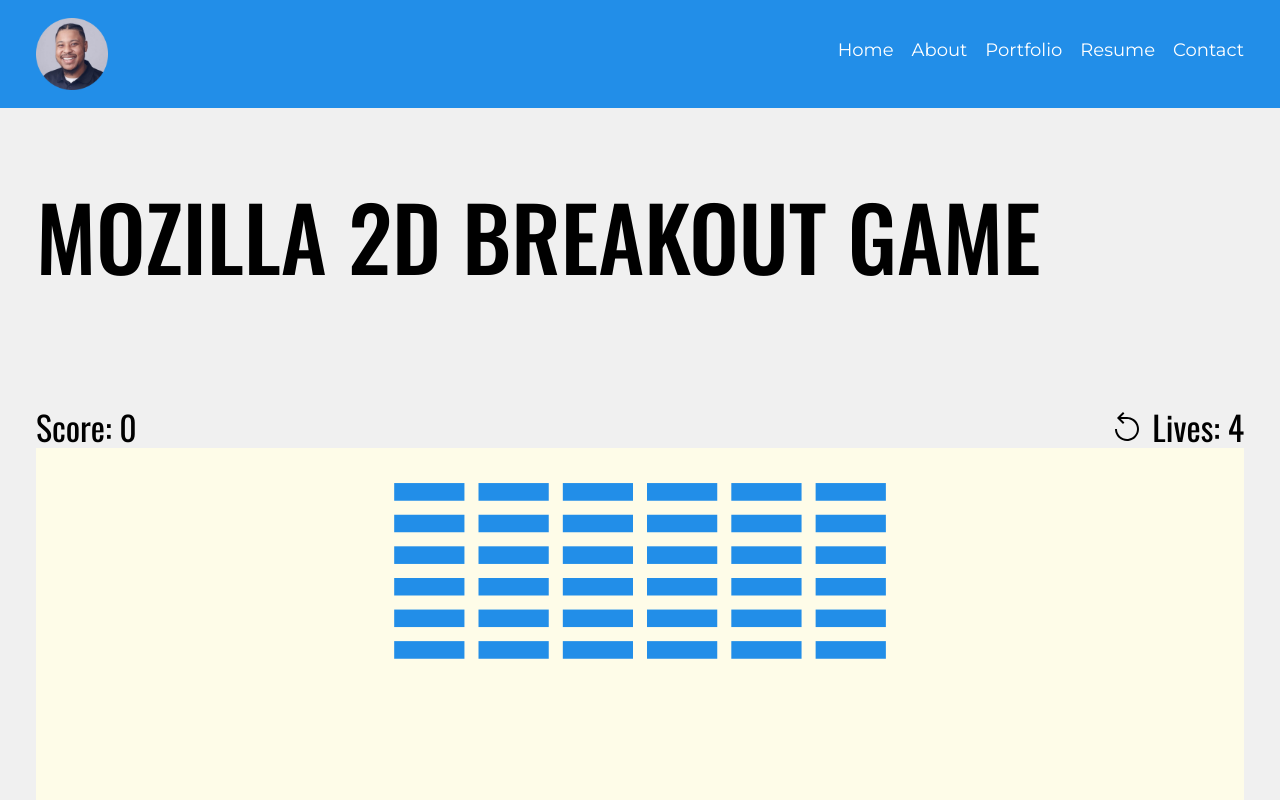
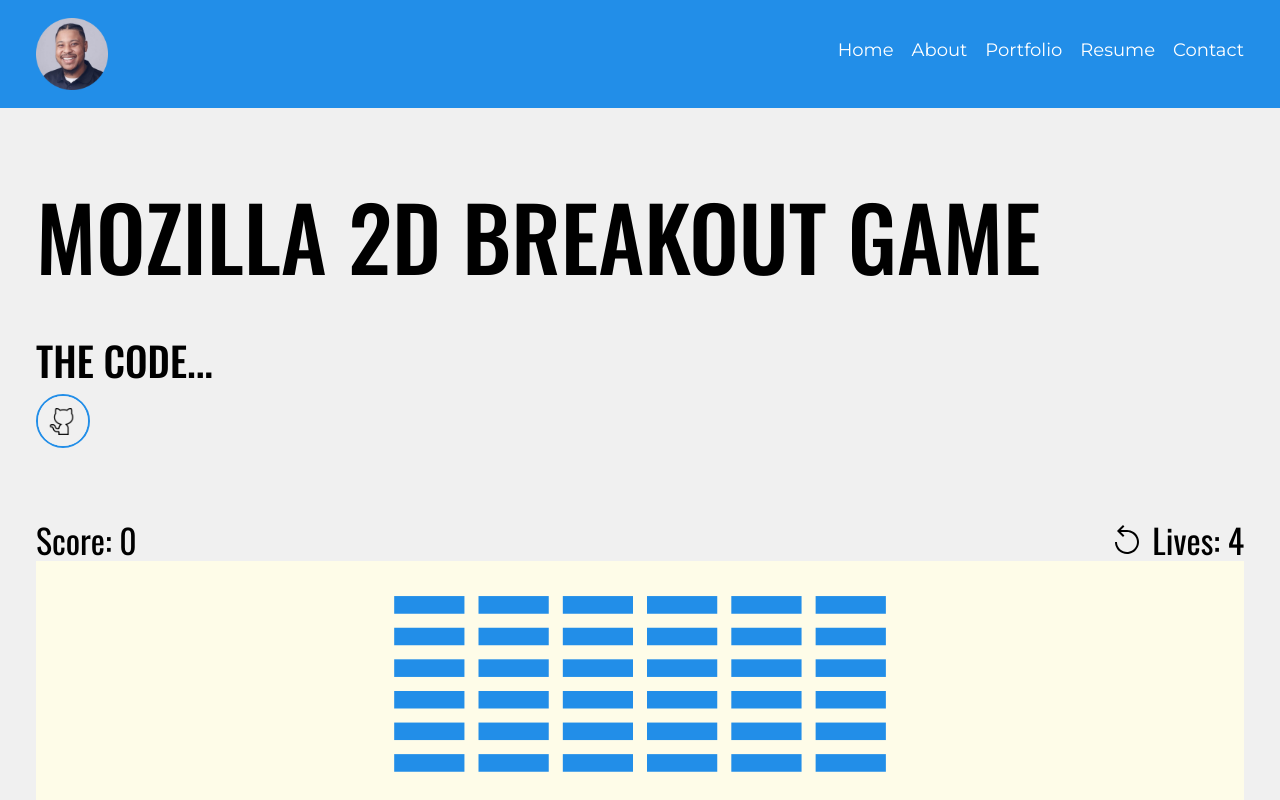
Before and after one commit to mqwebster/mqwebster, a Next.js app: page /portfolio/2d-breakout-game in a window 1280 px wide. Shown: the top 800 px of the page. Built offline with nearby package versions, Linux system fonts and the light colour scheme.

Commit message:
added support for new window variable which toggles link to open in new window

```diff
--- a/app/components/atoms/Button.tsx
+++ b/app/components/atoms/Button.tsx
@@ -2,7 +2,7 @@
 import { useState } from "react";
 import Image from "next/image";
 
-export default function Button({ icon, link, text, type }) {
+export default function Button({ icon, link, newWindow = true, text, type }) {
   const [btnText, setBtnText] = useState(text);
 
   const btnContent = (
@@ -36,7 +36,11 @@ export default function Button({ icon, link, text, type }) {
           copyEmail();
         }}
       >
-        <a href={link} target="_blank" rel="noopener noreferrer">
+        <a
+          href={link}
+          target={newWindow ? "_blank" : ""}
+          rel="noopener noreferrer"
+        >
           {btnContent}
         </a>
       </button>
@@ -54,7 +58,7 @@ export default function Button({ icon, link, text, type }) {
       <button onClick={download}>
         <a
           href={link}
-          target="_blank"
+          target={newWindow ? "_blank" : ""}
           rel="noopener noreferrer"
           download="Marques-Webster-Resume"
         >
@@ -71,7 +75,11 @@ export default function Button({ icon, link, text, type }) {
         resume: resumeBtn(),
       }[type] || (
         <button>
-          <a href={link} target="_blank" rel="noopener noreferrer">
+          <a
+            href={link}
+            target={newWindow ? "_blank" : ""}
+            rel="noopener noreferrer"
+          >
             {btnContent}
           </a>
         </button>
--- a/app/portfolio/2d-breakout-game/page.tsx
+++ b/app/portfolio/2d-breakout-game/page.tsx
@@ -1,5 +1,7 @@
 "use client";
 import { useEffect, useRef, useState } from "react";
+import Button from "@/app/components/atoms/Button";
+import github from "/public/icons/github-icon.png";
 import RestartIcon from "./RestartIcon";
 
 export default function Page() {
@@ -208,6 +210,16 @@ export default function Page() {
             <h2 className="font-title type-preset-2 mb-10">
               Mozilla 2D Breakout Game
             </h2>
+
+            <div className="w-max flex flex-col gap-2 font-title type-preset-4">
+              <span>The Code...</span>
+              <Button
+                link="https://github.com/mqwebster/mqwebster/tree/main/app/portfolio/2d-breakout-game"
+                text="GitHub"
+                icon={github}
+                type="social"
+              />
+            </div>
           </div>
 
           <div className="w-full relative">
```
